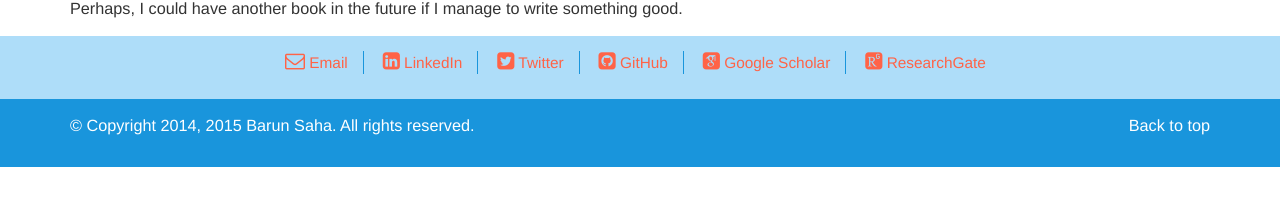
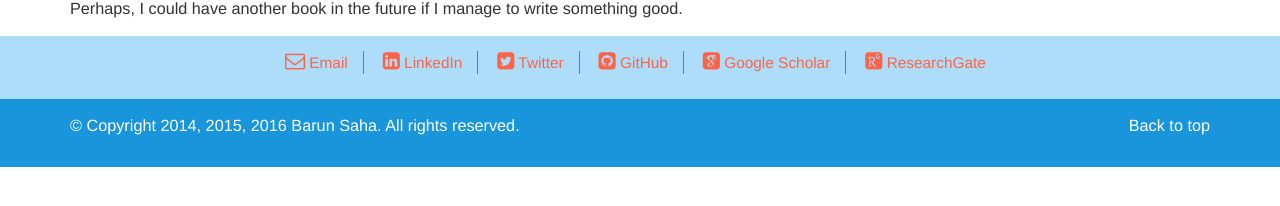
Before and after one commit to barun-saha/barun-saha.github.io, a Jekyll site: the page misc.html, which Jekyll copies as it is, in a window 1280 px wide. Shown: the part 480-686 px from the top of the page. Built offline with Jekyll 4.4.1, drawn with Linux system fonts in a browser that asks for light colours; nearby versions of some CDN libraries; some web fonts are replaced.

Commit message:
Added SumoMe website tool; updated copyright year

```diff
--- a/index.html
+++ b/index.html
@@ -352,7 +352,7 @@
                 <div class="row">
                     <div class="col-md-8">
                         <p>
-                            &copy; Copyright 2014, 2015 Barun Saha.
+                            &copy; Copyright 2014, 2015, 2016 Barun Saha.
                             All rights reserved.
                         </p>
                     </div>
@@ -399,5 +399,7 @@
     <script src="assets/js/site_message.js" type="text/javascript" async></script>
 
 
+    <script src="//load.sumome.com/" data-sumo-site-id="71d870a77cb7e838417d629e880315cde4b9d49c3b57087cbf3cb2cbc24d2e26" async="async"></script>
+
   </body>
 </html>
--- a/misc.html
+++ b/misc.html
@@ -133,7 +133,7 @@
                 <div class="row">
                     <div class="col-md-8">
                         <p>
-                            &copy; Copyright 2014, 2015 Barun Saha.
+                            &copy; Copyright 2014, 2015, 2016 Barun Saha.
                             All rights reserved.
                         </p>
                     </div>
@@ -161,5 +161,7 @@
 
 
 
+    <script src="//load.sumome.com/" data-sumo-site-id="71d870a77cb7e838417d629e880315cde4b9d49c3b57087cbf3cb2cbc24d2e26" async="async"></script>
+
   </body>
 </html>
--- a/projects.html
+++ b/projects.html
@@ -288,7 +288,7 @@
                 <div class="row">
                     <div class="col-md-8">
                         <p>
-                            &copy; Copyright 2014, 2015 Barun Saha.
+                            &copy; Copyright 2014, 2015, 2016 Barun Saha.
                             All rights reserved.
                         </p>
                     </div>
@@ -316,5 +316,7 @@
 
 
 
+    <script src="//load.sumome.com/" data-sumo-site-id="71d870a77cb7e838417d629e880315cde4b9d49c3b57087cbf3cb2cbc24d2e26" async="async"></script>
+
   </body>
 </html>
--- a/research.html
+++ b/research.html
@@ -210,7 +210,7 @@
                 <div class="row">
                     <div class="col-md-8">
                         <p>
-                            &copy; Copyright 2014, 2015 Barun Saha.
+                            &copy; Copyright 2014, 2015, 2016 Barun Saha.
                             All rights reserved.
                         </p>
                     </div>
@@ -238,5 +238,7 @@
 
 
 
+    <script src="//load.sumome.com/" data-sumo-site-id="71d870a77cb7e838417d629e880315cde4b9d49c3b57087cbf3cb2cbc24d2e26" async="async"></script>
+
   </body>
 </html>
--- a/templates/base.html
+++ b/templates/base.html
@@ -89,7 +89,7 @@
                 <div class="row">
                     <div class="col-md-8">
                         <p>
-                            &copy; Copyright 2014, 2015 Barun Saha.
+                            &copy; Copyright 2014, 2015, 2016 Barun Saha.
                             All rights reserved.
                         </p>
                     </div>
@@ -117,5 +117,7 @@
 
     {% block other_scripts %}{% endblock %}
 
+    <script src="//load.sumome.com/" data-sumo-site-id="71d870a77cb7e838417d629e880315cde4b9d49c3b57087cbf3cb2cbc24d2e26" async="async"></script>
+
   </body>
 </html>
--- a/the_omn_book.html
+++ b/the_omn_book.html
@@ -287,7 +287,7 @@
                 <div class="row">
                     <div class="col-md-8">
                         <p>
-                            &copy; Copyright 2014, 2015 Barun Saha.
+                            &copy; Copyright 2014, 2015, 2016 Barun Saha.
                             All rights reserved.
                         </p>
                     </div>
@@ -315,5 +315,7 @@
 
 
 
+    <script src="//load.sumome.com/" data-sumo-site-id="71d870a77cb7e838417d629e880315cde4b9d49c3b57087cbf3cb2cbc24d2e26" async="async"></script>
+
   </body>
 </html>
```
